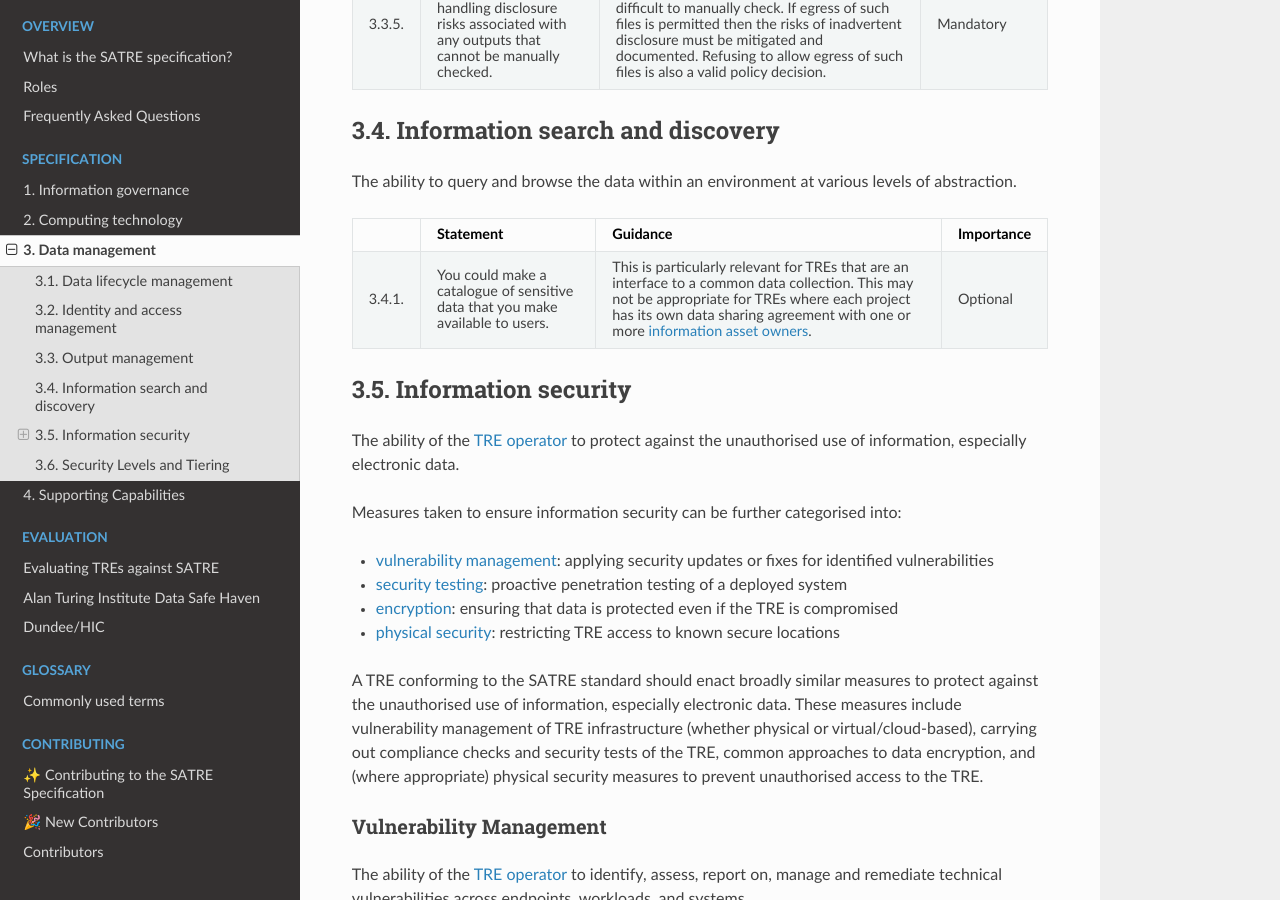
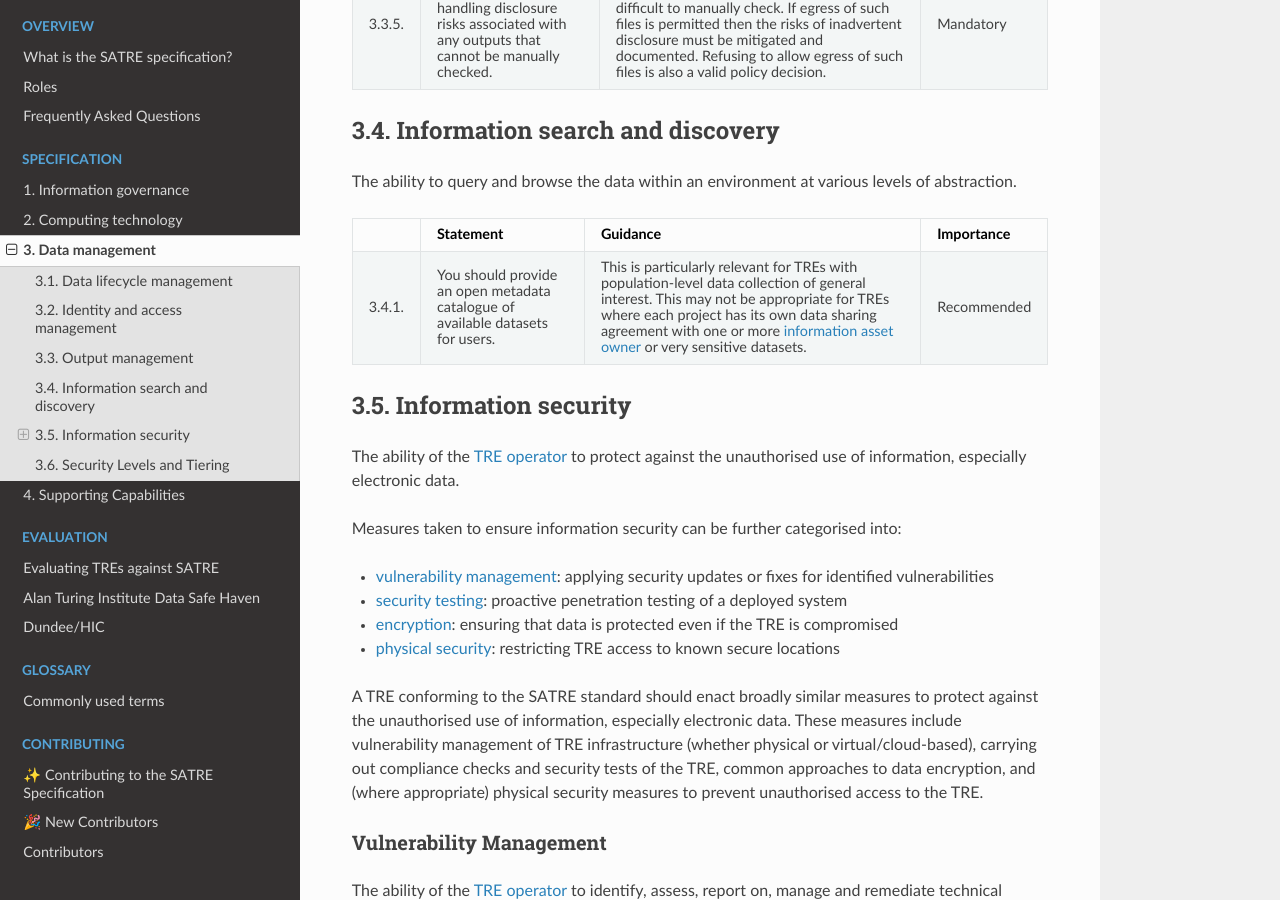
Before and after one commit to sa-tre/satre-specification, a Sphinx documentation site: the page built from docs/source/pillars/data_management.md, in a window 1280 px wide and 900 px high, scrolled down 3675 px. Built offline with Sphinx 7.4.7 and the Read the Docs theme 2.0.0, drawn with Linux system fonts in a browser that asks for light colours.

````diff
--- a/docs/source/pillars/data_management.md
+++ b/docs/source/pillars/data_management.md
@@ -188,10 +188,10 @@ The ability to query and browse the data within an environment at various levels
   - Guidance
   - Importance
 * - 3.4.1.
-  - You could make a catalogue of sensitive data that you make available to users.
-  - This is particularly relevant for TREs that are an interface to a common data collection.
-    This may not be appropriate for TREs where each project has its own data sharing agreement with one or more {ref}`information asset owners <data_roles>`.
-  - Optional
+  - You should provide an open metadata catalogue of available datasets for users.
+  - This is particularly relevant for TREs with population-level data collection of general interest.
+    This may not be appropriate for TREs where each project has its own data sharing agreement with one or more {ref}`information asset owner <data_roles>` or very sensitive datasets.
+  - Recommended
 ```
 
 (standard_capability_information_security)=
````
